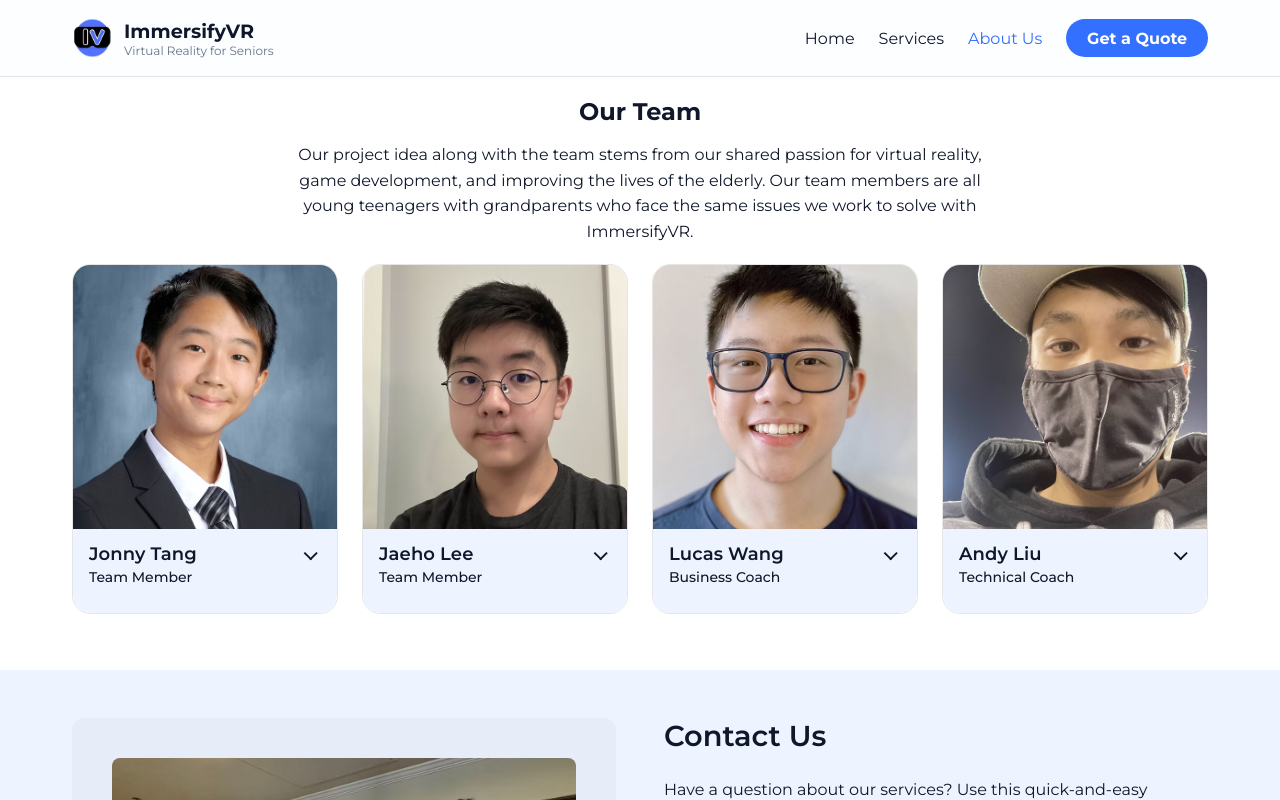
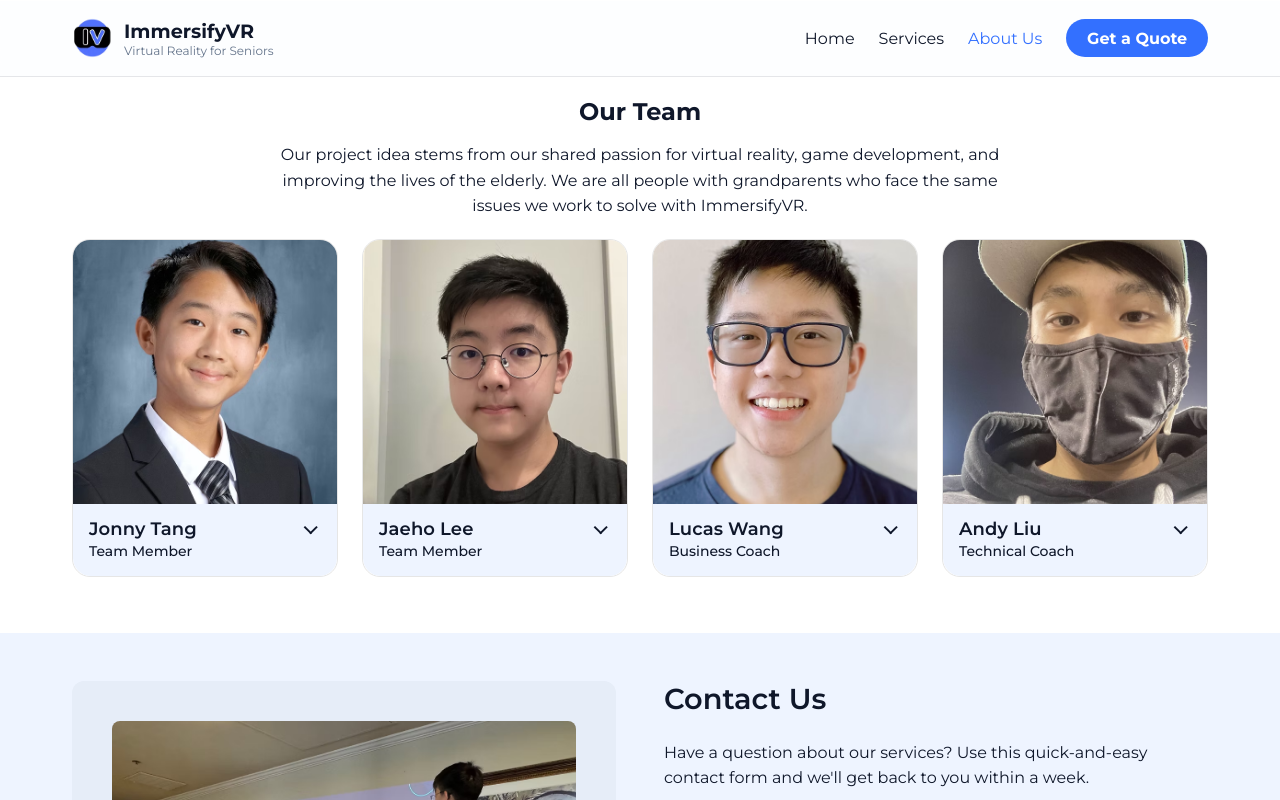
Before and after one commit to LWCoding/immersifyvr-next, a Next.js app: page /our-team in a window 1280 px wide. Shown: the top 800 px of the page. Built offline with nearby package versions, Linux system fonts and the light colour scheme.

Commit message:
Changed description text in Our Team to be shorter

```diff
--- a/src/app/our-team/page.js
+++ b/src/app/our-team/page.js
@@ -19,9 +19,9 @@ export default function OurTeam() {
         <SquishToMiddle>
         <ContentBlock titleText="Our Team">
           <p className={styles.ourTeamIntro}>
-            Our project idea along with the team stems from our shared passion
+            Our project idea stems from our shared passion
             for virtual reality, game development, and improving the lives of
-            the elderly. Our team members are all young teenagers with
+            the elderly. We are all people with
             grandparents who face the same issues we work to solve with
             ImmersifyVR.
           </p>
--- a/src/components/profileGallery.module.css
+++ b/src/components/profileGallery.module.css
@@ -40,7 +40,7 @@
 }
 
 .profileInfoPanel:not(.profileInfoPanelOpen) {
-  min-height: 5.25rem;
+  min-height: 4.5rem;
 }
 
 .profileInfoPanelOpen {
@@ -56,7 +56,7 @@
 }
 
 .profileInfoPanel > .profileHeaderRow:not(.profileHeaderButton) {
-  padding: 14px 16px 10px;
+  padding: 14px 16px 12px;
 }
 
 .profileHeaderText {
@@ -67,7 +67,7 @@
 .profileHeaderButton {
   width: 100%;
   margin: 0;
-  padding: 14px 16px 10px;
+  padding: 14px 16px 12px;
   border: none;
   background: transparent;
   font: inherit;
@@ -76,6 +76,9 @@
   border-radius: 0;
   text-align: left;
   -webkit-tap-highlight-color: transparent;
+}
+
+.profileInfoPanel:not(.profileInfoPanelOpen) .profileHeaderButton {
   flex: 1 1 auto;
   min-height: 0;
 }
```
